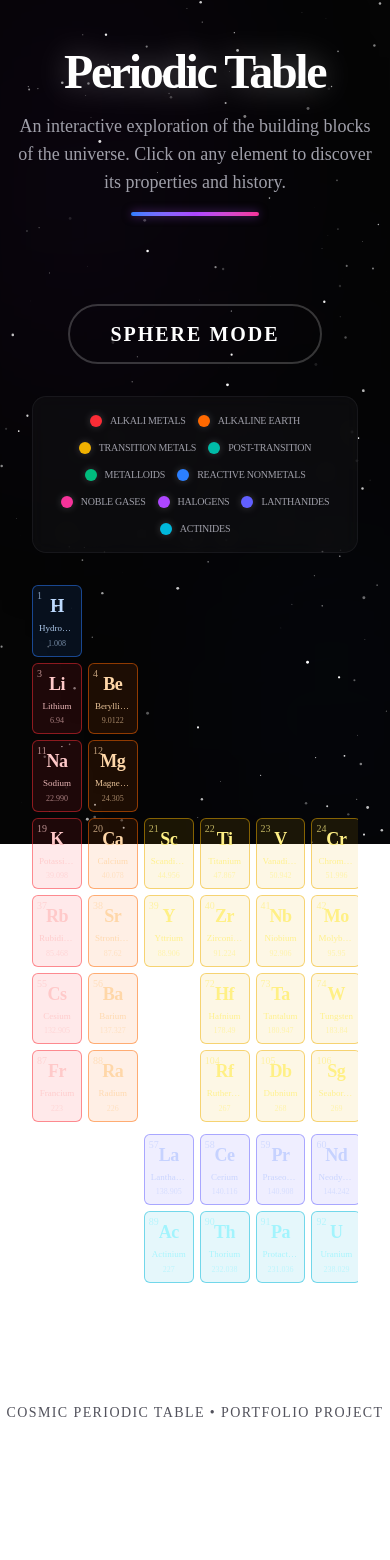
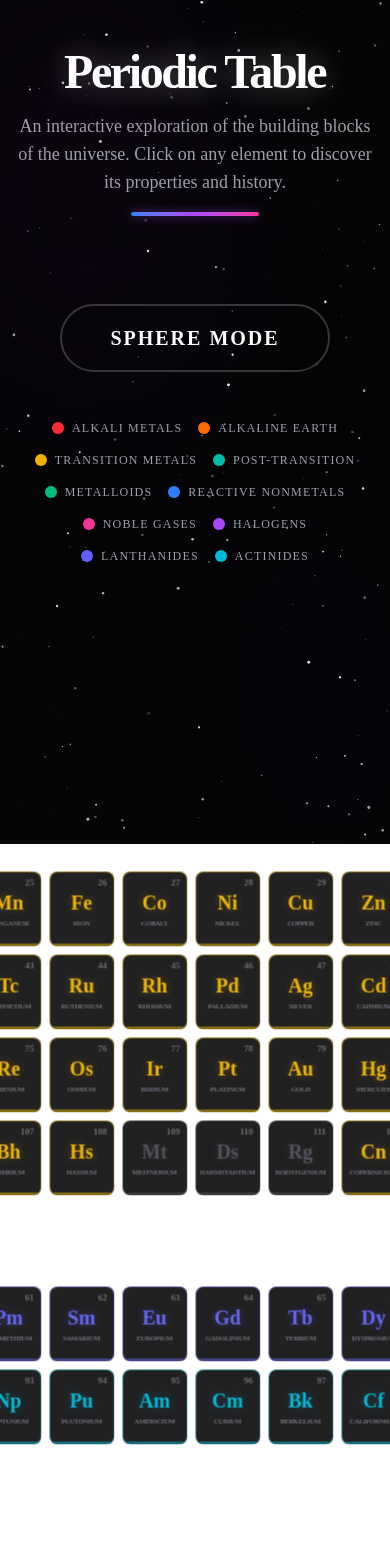
Before and after one commit to jolorupido15/periodic-table, a Next.js app: page /periodic-table in a window 390 px wide. Shown: the top 1560 px of the page. Before the commit the page ends 1455 px from the top, so only its background shows below. Built offline with nearby package versions, Linux system fonts and the light colour scheme.

Commit message:
add flying assembly animation

```diff
--- a/components/PeriodicTable.tsx
+++ b/components/PeriodicTable.tsx
@@ -1,24 +1,13 @@
 'use client';
 
-import { useState } from 'react';
+import { useState, useEffect, useMemo } from 'react';
 import { elements, Element, ElementCategory } from '@/lib/elements';
 import ElementCard from './ElementCard';
 import ElementDialog from './ElementDialog';
 import { cn } from '@/lib/utils';
 import { Button } from '@/components/ui/button';
 
-const categories: { label: string; value: ElementCategory; color: string; hex: string }[] = [
-  { label: 'Alkali Metals', value: 'alkali metal', color: 'bg-red-500', hex: '#ef4444' },
-  { label: 'Alkaline Earth', value: 'alkaline earth metal', color: 'bg-orange-500', hex: '#f97316' },
-  { label: 'Transition Metals', value: 'transition metal', color: 'bg-yellow-500', hex: '#eab308' },
-  { label: 'Post-Transition', value: 'post-transition metal', color: 'bg-teal-500', hex: '#14b8a6' },
-  { label: 'Metalloids', value: 'metalloid', color: 'bg-emerald-500', hex: '#10b981' },
-  { label: 'Reactive Nonmetals', value: 'reactive nonmetal', color: 'bg-blue-500', hex: '#3b82f6' },
-  { label: 'Noble Gases', value: 'noble gas', color: 'bg-pink-500', hex: '#ec4899' },
-  { label: 'Halogens', value: 'halogen', color: 'bg-purple-500', hex: '#a855f7' },
-  { label: 'Lanthanides', value: 'lanthanide', color: 'bg-indigo-500', hex: '#6366f1' },
-  { label: 'Actinides', value: 'actinide', color: 'bg-cyan-500', hex: '#06b6d4' },
-];
+type ViewState = 'table' | 'flying-to-sphere' | 'sphere' | 'flying-to-table';
 
 const categoryHexColors: Record<string, string> = {
   'alkali metal': '#ef4444',
@@ -34,29 +23,31 @@ const categoryHexColors: Record<string, string> = {
   'unknown': '#52525b',
 };
 
+const categories: { label: string; value: ElementCategory; color: string }[] = [
+  { label: 'Alkali Metals', value: 'alkali metal', color: 'bg-red-500' },
+  { label: 'Alkaline Earth', value: 'alkaline earth metal', color: 'bg-orange-500' },
+  { label: 'Transition Metals', value: 'transition metal', color: 'bg-yellow-500' },
+  { label: 'Post-Transition', value: 'post-transition metal', color: 'bg-teal-500' },
+  { label: 'Metalloids', value: 'metalloid', color: 'bg-emerald-500' },
+  { label: 'Reactive Nonmetals', value: 'reactive nonmetal', color: 'bg-blue-500' },
+  { label: 'Noble Gases', value: 'noble gas', color: 'bg-pink-500' },
+  { label: 'Halogens', value: 'halogen', color: 'bg-purple-500' },
+  { label: 'Lanthanides', value: 'lanthanide', color: 'bg-indigo-500' },
+  { label: 'Actinides', value: 'actinide', color: 'bg-cyan-500' },
+];
+
 export default function PeriodicTable() {
   const [selectedElement, setSelectedElement] = useState<Element | null>(null);
   const [isDialogOpen, setIsDialogOpen] = useState(false);
-  const [isSphereMode, setIsSphereMode] = useState(false);
-  const [isAnimating, setIsAnimating] = useState(false);
-  const [fadeState, setFadeState] = useState<'in' | 'out'>('in');
+  const [viewState, setViewState] = useState<ViewState>('table');
 
   const toggleMode = () => {
-    if (isSphereMode) {
-      // EXIT Sphere
-      setFadeState('out');
-      setTimeout(() => {
-        setIsSphereMode(false);
-        setFadeState('in');
-      }, 300);
-    } else {
-      // ENTER Sphere
-      setIsAnimating(true);
-      setTimeout(() => {
-        setIsSphereMode(true);
-        setIsAnimating(false);
-        setFadeState('in');
-      }, 1000);
+    if (viewState === 'table') {
+      setViewState('flying-to-sphere');
+      setTimeout(() => setViewState('sphere'), 1800);
+    } else if (viewState === 'sphere') {
+      setViewState('flying-to-table');
+      setTimeout(() => setViewState('table'), 1800);
     }
   };
 
@@ -65,133 +56,147 @@ export default function PeriodicTable() {
     setIsDialogOpen(true);
   };
 
+  // Dimensions
+  const cardW = 65;
+  const cardH = 75;
+  const gap = 8;
+  const gridW = 18 * (cardW + gap);
+  const gridH = 10 * (cardH + gap);
+
+  // Pre-calculate positions
+  const elementPositions = useMemo(() => {
+    return elements.map((el, i) => {
+      // Table Pos
+      const tx = (el.xpos - 1) * (cardW + gap) - gridW / 2 + cardW / 2;
+      const ty = (el.ypos - 1) * (cardH + gap) - gridH / 2 + cardH / 2;
+
+      // Sphere Pos
+      const phi = Math.acos(1 - 2 * (i + 0.5) / 118);
+      const theta = Math.PI * (1 + Math.sqrt(5)) * i;
+      const sx = 300 * Math.sin(phi) * Math.cos(theta);
+      const sy = 300 * Math.sin(phi) * Math.sin(theta);
+      const sz = 300 * Math.cos(phi);
+
+      return { tx, ty, sx, sy, sz, theta, phi };
+    });
+  }, []);
+
+  const isFlying = viewState === 'flying-to-sphere' || viewState === 'flying-to-table';
+  const isSphere = viewState === 'sphere';
+
   return (
-    <div className="w-full flex flex-col items-center gap-8 py-10 px-4 md:px-8">
+    <div className="w-full flex flex-col items-center gap-12 py-10 px-4">
       {/* Controls */}
-      <div className="flex items-center gap-4 z-[1000]">
+      <div className="z-[1000]">
         <Button
           variant="outline"
           onClick={toggleMode}
-          disabled={isAnimating}
+          disabled={isFlying}
           className={cn(
-            "rounded-full px-10 py-7 text-xl font-black border-2 transition-all duration-700 uppercase tracking-widest",
-            isSphereMode
-              ? "bg-white text-black hover:bg-zinc-200 border-white scale-110 shadow-[0_0_30px_rgba(255,255,255,0.6)]"
-              : "bg-transparent text-white border-white/20 hover:border-white hover:shadow-[0_0_20px_rgba(255,255,255,0.2)]"
+            "rounded-full px-12 py-8 text-xl font-black border-2 transition-all duration-700 uppercase tracking-widest",
+            (isSphere || viewState === 'flying-to-sphere')
+              ? "bg-white text-black border-white shadow-[0_0_40px_rgba(255,255,255,0.4)] scale-110"
+              : "bg-transparent text-white border-white/20 hover:border-white"
           )}
         >
-          {isSphereMode ? "EXIT SPHERE" : "SPHERE MODE"}
+          {isSphere ? "EXIT SPHERE" : "SPHERE MODE"}
         </Button>
       </div>
 
-      {/* Main Content Area */}
-      <div className="w-full">
-        {isSphereMode ? (
-          <div
-            className="sphere-stage perspective-[2000px]"
-            style={{
-              opacity: fadeState === 'in' ? 1 : 0,
-              transform: fadeState === 'in' ? 'scale(1)' : 'scale(0.5)',
-              transition: 'all 0.8s ease',
-            }}
-          >
-            <div className="sphere-container">
-              {elements.map((el, i) => {
-                const phi = Math.acos(1 - 2 * (i + 0.5) / 118);
-                const theta = Math.PI * (1 + Math.sqrt(5)) * i;
-                const x = 320 * Math.sin(phi) * Math.cos(theta);
-                const y = 320 * Math.sin(phi) * Math.sin(theta);
-                const z = 320 * Math.cos(phi);
-
-                const catColor = categoryHexColors[el.category] || '#52525b';
-
-                return (
-                  <div
-                    key={el.number}
-                    className="sphere-card-wrapper"
-                    style={{
-                      transform: `translate3d(${x}px, ${y}px, ${z}px)`,
-                    } as React.CSSProperties}
-                  >
-                    <div
-                      className="sphere-card group"
-                      onClick={() => handleElementClick(el)}
-                      style={{
-                        border: `1px solid ${catColor}90`,
-                        boxShadow: `0 0 15px ${catColor}60`,
-                      } as React.CSSProperties}
-                    >
-                      <div className="flex flex-col items-center justify-center h-full relative p-1 text-center">
-                        <span className="text-[8px] absolute top-1 right-1 opacity-70 text-zinc-400">
-                          {el.number}
-                        </span>
-                        <span
-                          className="text-[18px] font-bold transition-all duration-300 group-hover:scale-125"
-                          style={{ color: catColor, textShadow: `0 0 10px ${catColor}` }}
-                        >
-                          {el.symbol}
-                        </span>
-                        <span className="text-[7px] uppercase tracking-widest text-white mt-1 opacity-90 truncate w-full px-0.5">
-                          {el.name}
-                        </span>
-                      </div>
-                    </div>
-                  </div>
-                );
-              })}
-            </div>
-          </div>
-        ) : (
-          <div
-            className={cn(
-              "table-stage flex flex-col items-center gap-8 transition-all duration-500",
-              fadeState === 'out' && !isAnimating && "opacity-0 scale-95"
-            )}
-          >
-            {/* Legend */}
+      {/* Legend - Hidden in sphere/flying */}
       <div className={cn(
-              "flex flex-wrap justify-center gap-3 md:gap-6 bg-zinc-900/40 p-4 rounded-xl border border-zinc-800/50 backdrop-blur-sm transition-opacity duration-500",
-              isAnimating && "opacity-0"
+        "flex flex-wrap justify-center gap-4 transition-all duration-700",
+        viewState !== 'table' ? "opacity-0 -translate-y-8" : "opacity-100"
       )}>
         {categories.map((cat) => (
           <div key={cat.value} className="flex items-center gap-2">
-                  <div className={cn("w-3 h-3 rounded-full shadow-[0_0_8px_rgba(255,255,255,0.2)]", cat.color)} />
-                  <span className="text-[10px] md:text-xs font-medium text-zinc-400 uppercase tracking-tight">
+            <div className={cn("w-3 h-3 rounded-full", cat.color)} />
+            <span className="text-xs font-medium text-zinc-400 uppercase tracking-widest">
               {cat.label}
             </span>
           </div>
         ))}
       </div>
 
-            {/* Grid */}
-            <div className="overflow-x-auto w-full pb-6 scrollbar-hide">
-              <div
-                className="grid gap-1.5 mx-auto min-w-[1000px] max-w-[1400px]"
+      {/* Main Stage */}
+      <div className={cn(
+        "relative w-full transition-all duration-1000",
+        isSphere || isFlying ? "h-[800px] perspective-[2000px]" : "h-[850px]"
+      )}>
+        <div className={cn(
+          "absolute left-1/2 top-1/2 -translate-x-1/2 -translate-y-1/2",
+          isSphere ? "rotating-sphere" : ""
+        )}
         style={{
-                  gridTemplateColumns: 'repeat(18, minmax(0, 1fr))',
-                  gridTemplateRows: 'repeat(10, auto)',
+          width: isSphere || isFlying ? '100%' : `${gridW}px`,
+          height: isSphere || isFlying ? '100%' : `${gridH}px`,
+          transformStyle: 'preserve-3d',
         }}
         >
-                {elements.map((element, index) => (
-                  <ElementCard
-                    key={element.number}
-                    element={element}
-                    index={index}
-                    onClick={handleElementClick}
-                    isSphereMode={false}
-                    isAnimating={isAnimating}
-                    customStyle={{
-                      transition: 'all 0.5s ease',
-                      transitionDelay: isAnimating ? `${index * 8}ms` : (fadeState === 'in' && !isSphereMode ? `${index * 5}ms` : '0ms'),
-                      transform: isAnimating ? 'scale(0) rotate(360deg)' : (fadeState === 'in' && !isSphereMode ? 'scale(1)' : 'scale(0)'),
-                      opacity: isAnimating ? 0 : (fadeState === 'in' && !isSphereMode ? 1 : 0),
-                    }}
+          {elements.map((el, i) => {
+            const pos = elementPositions[i];
+            const catColor = categoryHexColors[el.category] || '#52525b';
+
+            // Determine current position based on viewState
+            let x = pos.tx, y = pos.ty, z = 0;
+            let opacity = 1;
+            let scale = 1;
+
+            if (viewState === 'sphere' || viewState === 'flying-to-sphere') {
+              x = pos.sx; y = pos.sy; z = pos.sz;
+            }
+            if (viewState === 'flying-to-table') {
+              x = pos.tx; y = pos.ty; z = 0;
+            }
+
+            return (
+              <div
+                key={el.number}
+                className="absolute left-1/2 top-1/2"
+                style={{
+                  transform: `translate3d(${x}px, ${y}px, ${z}px)`,
+                  transition: isFlying ? 'transform 1200ms cubic-bezier(0.4, 0, 0.2, 1), opacity 800ms ease' : 'none',
+                  transitionDelay: isFlying ? `${i * 10}ms` : '0ms',
+                  transformStyle: 'preserve-3d',
+                  zIndex: isSphere ? Math.round(z + 500) : 10,
+                } as React.CSSProperties}
+              >
+                <div
+                  className={cn(
+                    "relative w-[65px] h-[75px] -ml-[32.5px] -mt-[37.5px] rounded-md bg-zinc-950/90 border cursor-pointer transition-all duration-500 group overflow-hidden",
+                    isSphere && "billboard-card"
+                  )}
+                  onClick={() => handleElementClick(el)}
+                  style={{
+                    borderColor: `${catColor}80`,
+                    boxShadow: isSphere || isFlying ? `0 0 20px ${catColor}40` : 'none',
+                    opacity: isSphere && z < 0 ? 0.6 : 1,
+                  } as React.CSSProperties}
+                >
+                  <div className="flex flex-col items-center justify-center h-full p-1">
+                    <span className="text-[9px] absolute top-1 right-1.5 opacity-60 text-zinc-400 font-bold">
+                      {el.number}
+                    </span>
+                    <span
+                      className="text-xl font-black mb-0.5 group-hover:scale-125 transition-transform duration-300"
+                      style={{ color: catColor, textShadow: `0 0 10px ${catColor}50` }}
+                    >
+                      {el.symbol}
+                    </span>
+                    <span className="text-[7px] uppercase font-bold tracking-tighter text-zinc-500 truncate w-full text-center">
+                      {el.name}
+                    </span>
+                  </div>
+                  {/* Category color bottom bar */}
+                  <div
+                    className="absolute bottom-0 left-0 right-0 h-0.5 opacity-50"
+                    style={{ backgroundColor: catColor }}
                   />
-                ))}
                 </div>
               </div>
+            );
+          })}
         </div>
-        )}
       </div>
 
       <ElementDialog
@@ -201,51 +206,26 @@ export default function PeriodicTable() {
       />
 
       <style jsx global>{`
-        .sphere-stage {
-          width: 100%;
-          height: 800px;
-          display: flex;
-          align-items: center;
-          justify-content: center;
-          position: relative;
-        }
-
-        .sphere-container {
-          position: relative;
-          width: 700px;
-          height: 700px;
-          transform-style: preserve-3d;
+        .rotating-sphere {
           animation: rotateSphere 30s linear infinite;
-        }
-
-        .sphere-card-wrapper {
-          position: absolute;
-          left: 50%;
-          top: 50%;
-          transform-style: preserve-3d;
-        }
-
-        .sphere-card {
-          width: 65px;
-          height: 75px;
-          margin-left: -32.5px;
-          margin-top: -37.5px;
-          background: rgba(10, 10, 10, 0.9);
-          border-radius: 4px;
-          cursor: pointer;
-          transition: border 0.3s ease, background 0.3s ease;
-          transform-style: preserve-3d;
-        }
-
-        .sphere-card:hover {
-          background: rgba(20, 20, 20, 1);
-          z-index: 2000 !important;
-          scale: 1.15;
         }
 
         @keyframes rotateSphere {
           from { transform: rotateY(0deg); }
           to { transform: rotateY(360deg); }
+        }
+
+        .billboard-card {
+          /* We don't need manual counter-rotation keyframes if we use the billboard approach
+             where the cards themselves don't inherit the parent's rotateY.
+             Wait, they DO inherit it.
+             So we use the same animation but reversed. */
+          animation: counterRotate 30s linear infinite;
+        }
+
+        @keyframes counterRotate {
+          from { transform: rotateY(0deg); }
+          to { transform: rotateY(-360deg); }
         }
 
         .scrollbar-hide::-webkit-scrollbar {
```
Lines whose indentation alone changed are shown as unchanged.
